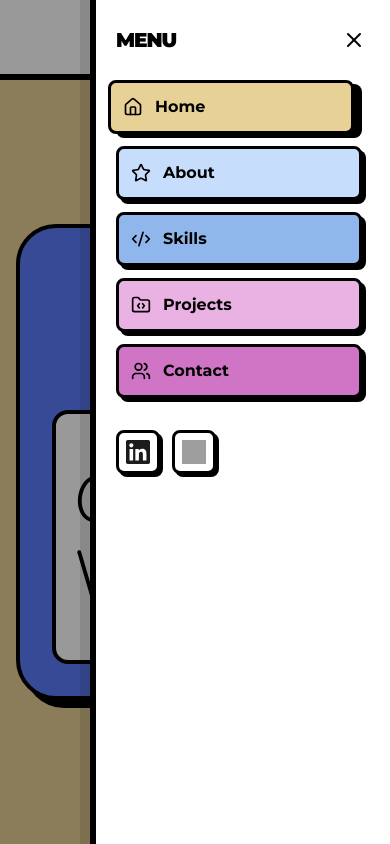
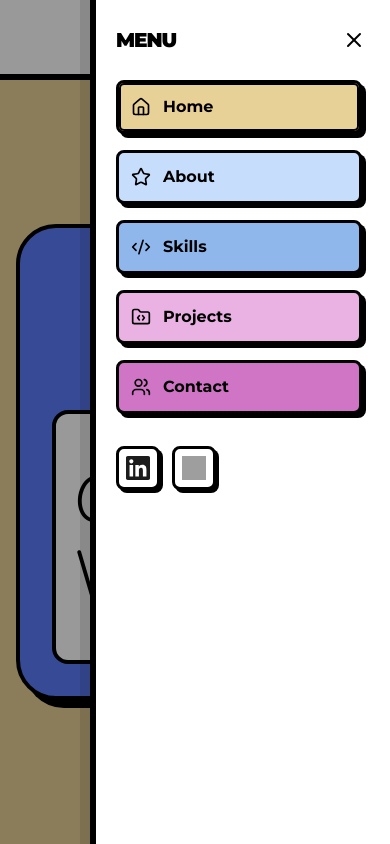
Before and after one commit to livvy-lab/portfolio-2026, a React (Vite) app: page / in a window 390 px wide. Both pictures are taken after a click on the button 341 px from the left and 41 px from the top of the page. Shown: the top 844 px of the page. Built offline with nearby package versions, Linux system fonts and the light colour scheme; grey boxes are pictures that could not be loaded.

Commit message:
fix: fixing tabs

```diff
--- a/src/components/NavBar.jsx
+++ b/src/components/NavBar.jsx
@@ -62,7 +62,7 @@ const Navbar = ({ activeTab, onTabChange }) => {
           </div>
 
         {/* Tab Buttons Container */}
-          <div className="flex flex-col gap-3 flex-shrink-0 pr-2"> {/* Added slight padding-right so tabs don't hit the edge */}
+        <div className="flex flex-col gap-4 flex-shrink-0 pr-2">
           {tabs.map((tab) => (
             <button
               key={tab.name}
@@ -71,9 +71,12 @@ const Navbar = ({ activeTab, onTabChange }) => {
                 setIsOpen(false);
               }}
               className={`flex items-center gap-3 p-3 border-[3px] border-black rounded-lg font-mont font-bold text-base text-black transition-all ${tab.color}
-                  ${activeTab === tab.name
-                    ? 'translate-x-[-8px] shadow-[8px_4px_0px_0px_rgba(0,0,0,1)] z-10'
-                    : 'translate-x-0 shadow-[4px_4px_0px_0px_rgba(0,0,0,1)] z-0'}
+                /* Static shadow and position so it doesn't jump when clicked */
+                translate-x-0 shadow-[4px_4px_0px_0px_rgba(0,0,0,1)]
+
+                /* Optional: Add a slight brightness or border change to show it is active
+                  without changing the layout size/position */
+                ${activeTab === tab.name ? 'ring-2 ring-black ring-inset' : ''}
               `}
             >
               {tab.icon}
```
Lines whose indentation alone changed are shown as unchanged.
